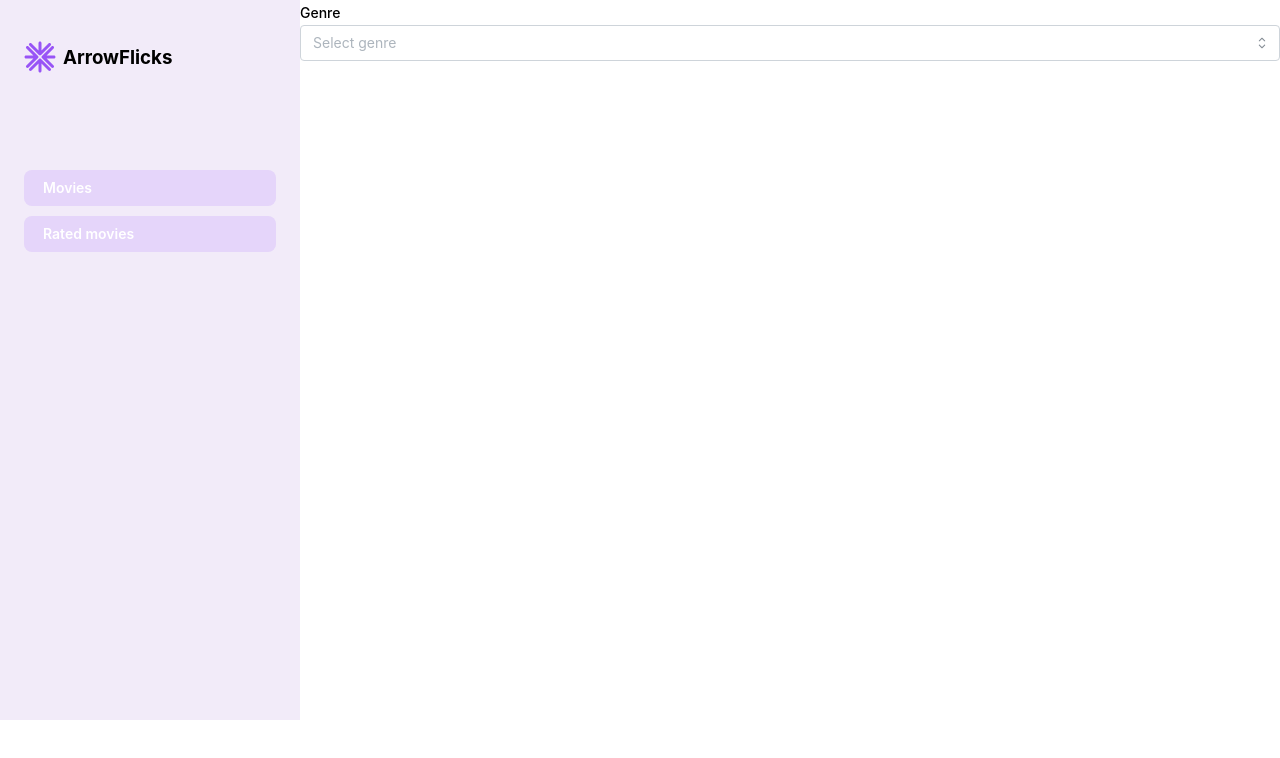
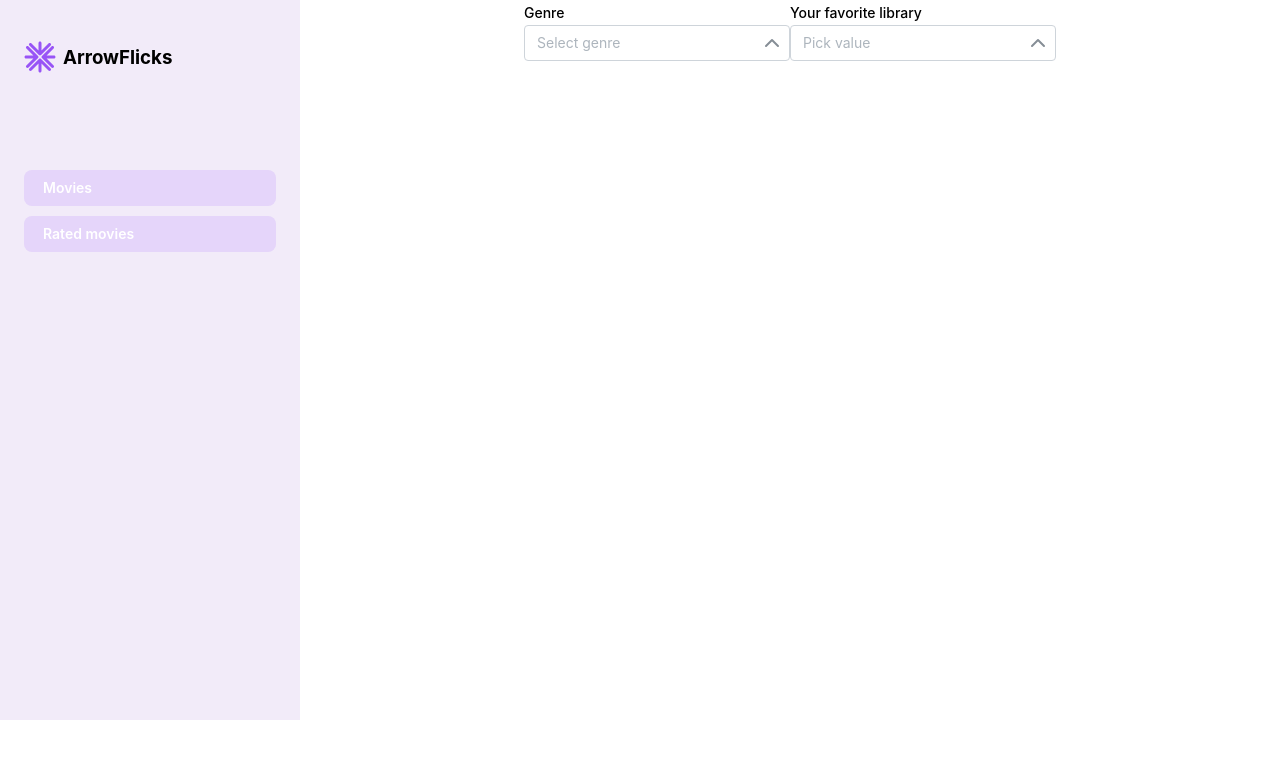
Before and after one commit to Alex991995/App-movie, a React (Vite) app in the folder frontend/: page / in a window 1280 px wide. Shown: the top 758 px of the page. Built offline with nearby package versions, Linux system fonts and the light colour scheme; no server answers.

Commit message:
add selector for sortting

```diff
--- a/frontend/package.json
+++ b/frontend/package.json
@@ -14,6 +14,7 @@
     "@mantine/hooks": "^7.9.1",
     "@mantine/modals": "^7.9.1",
     "@reduxjs/toolkit": "^2.2.3",
+    "@tabler/icons-react": "^3.3.0",
     "react": "^18.2.0",
     "react-dom": "^18.2.0",
     "react-redux": "^9.1.2",
--- a/frontend/src/App.tsx
+++ b/frontend/src/App.tsx
@@ -1,16 +1,11 @@
-import { MantineProvider } from '@mantine/core';
+import { MantineProvider, Container } from '@mantine/core';
 import NavBar from './components/NavBar';
 import { Route, Routes } from 'react-router-dom';
 import AllMovies from './pages/AllMovies';
 import Movie from './pages/Movie';
 import RatedMovies from './pages/RatedMovies';
 
-
-
 function App() {
-
-
-
   // useEffect(() => {
   //   fetch('/api/movie/2')
   //     .then(data => data.json())
@@ -29,11 +24,15 @@ function App() {
     <MantineProvider>
       <main className="main">
         <NavBar />
-        <Routes>
-          <Route index element={<AllMovies/>}/>
-          <Route path='movies/:movie_id' element={<Movie/>}/>
-          <Route path='rated' element={<RatedMovies/>}/>
-      </Routes>
+        <Container>
+        {/* <div className="container"> */}
+          <Routes>
+            <Route index element={<AllMovies />} />
+            <Route path="movies/:movie_id" element={<Movie />} />
+            <Route path="rated" element={<RatedMovies />} />
+          </Routes>
+          </Container>
+        {/* </div> */}
       </main>
     </MantineProvider>
   );
--- a/frontend/src/components/MultiSelector.tsx
+++ b/frontend/src/components/MultiSelector.tsx
@@ -1,29 +1,43 @@
 import { MultiSelect } from '@mantine/core';
-import React, { useEffect } from 'react';
+import React, { useEffect, useState } from 'react';
 import { useAppDispatch, useAppSelector } from '../features/hooks/reduxHooks';
+import { fetchGenres } from '../features/slices/acyncThunck';
 import { selectGenres } from '../features/slices/genresSlice';
-import { fetchGenres } from '../features/slices/acyncThunck';
+import { IconChevronUp, IconChevronDown } from '@tabler/icons-react';
 
-interface MultiSelectorProps{
-  setGenres:  React.Dispatch<React.SetStateAction<string[]>>
+interface MultiSelectorProps {
+  setGenresId: React.Dispatch<React.SetStateAction<number[]>>;
 }
 
-function MultiSelector({setGenres}:MultiSelectorProps) {
+function MultiSelector({ setGenresId }: MultiSelectorProps) {
+  const [genres, setGenres] = useState<string[]>([]);
+  const [focus, setFocus ] = useState(false)
+  const storeGenres = useAppSelector(selectGenres);
+  const dispatch = useAppDispatch();
 
-  const genres = useAppSelector(selectGenres)
-  const dispatch = useAppDispatch()
 
-  useEffect(()=>{
-    dispatch(fetchGenres())
-  },[])
+  useEffect(() => {
+    const arrId: number[] = [];
+    storeGenres?.genres.forEach(item => {
+      if (genres.includes(item.name)) arrId.push(item.id);
+    });
+    setGenresId(arrId);
+  }, [genres]);
 
-  console.log(genres)
+  useEffect(() => {
+    dispatch(fetchGenres());
+  }, []);
+
   return (
     <MultiSelect
       onChange={setGenres}
+      rightSection={focus ? <IconChevronDown/> : <IconChevronUp/>}
+      onClick={()=>setFocus(!focus)}
+      onBlur={()=>setFocus(false)}
       label="Genre"
       placeholder="Select genre"
-      data={genres?.genres.map(item => item.name)}
+      data={storeGenres?.genres.map(item => item.name)}
+      comboboxProps={{ transitionProps: { transition: 'pop', duration: 200 } }}
     />
   );
 }
--- /dev/null
+++ b/frontend/src/components/SelectorSort.tsx
@@ -0,0 +1,34 @@
+import { Select } from '@mantine/core';
+import { IconChevronDown, IconChevronUp } from '@tabler/icons-react';
+import { useEffect, useState } from 'react';
+import { objSort } from '../features/constants';
+
+interface SelectorSortProps {
+  setNameSortId: React.Dispatch<React.SetStateAction<string>>;
+}
+
+function SelectorSort({ setNameSortId }: SelectorSortProps) {
+  const [focus, setFocus] = useState(false);
+  const [valueSort, setValueSort] = useState<string | null>('');
+
+  useEffect(() => {
+    objSort.forEach(item => {
+      if (item.name === valueSort) setNameSortId(item.nameSort);
+    });
+  }, [valueSort]);
+
+  return (
+    <Select
+      rightSection={focus ? <IconChevronDown /> : <IconChevronUp />}
+      onChange={setValueSort}
+      onClick={() => setFocus(!focus)}
+      onBlur={() => setFocus(false)}
+      label="Your favorite library"
+      placeholder="Pick value"
+      data={objSort.map(item => item.name)}
+      comboboxProps={{ transitionProps: { transition: 'pop', duration: 200 } }}
+    />
+  );
+}
+
+export default SelectorSort;
--- /dev/null
+++ b/frontend/src/features/constants.ts
@@ -0,0 +1,13 @@
+export const objSort = [
+  {
+    name: 'Most Popular',
+    nameSort: 'popularity.asc'
+  },
+  {
+    name: 'Least Popular',
+    nameSort: 'popularity.desc'
+  },
+
+
+
+];
--- a/frontend/src/index.css
+++ b/frontend/src/index.css
@@ -8,6 +8,10 @@ body {
 .main {
   display: grid;
   grid-template-columns: minmax(auto, 300px) 1fr;
+}
+.container{
+  max-width: 980px;
+  margin: 0 auto;
 }
 
 a {
--- a/frontend/src/pages/AllMovies.tsx
+++ b/frontend/src/pages/AllMovies.tsx
@@ -3,30 +3,37 @@ import { selectMovies } from '../features/slices/moviesSlice';
 import { useAppDispatch, useAppSelector } from '../features/hooks/reduxHooks';
 import { fetchMovies } from '../features/slices/acyncThunck';
 import MultiSelector from '../components/MultiSelector';
+import styles from '../styles/allMovies.module.css';
+import SelectorSort from '../components/SelectorSort';
+
 
 function AllMovies() {
   const movies = useAppSelector(selectMovies);
   const dispatch = useAppDispatch();
-  const [genres, setGenres ] = useState<string[]>([])
 
+  const [genresId, setGenresId] = useState<number[]>([]);
+  const [nameSortId, setNameSortId] = useState('')
 
   const userData = {
     release_year: '2010',
     vote_average_gte: '1',
     vote_average_lte: '2',
-    sort_by: 'popularity.desc',
+    sort_by: nameSortId,
     page: '1',
-    with_genres: genres.join(',')
+    with_genres: genresId.join(','),
   };
 
   useEffect(() => {
     dispatch(fetchMovies(userData));
-  }, []);
+  }, [genresId, nameSortId]);
 
-  console.log(movies);
+
   return (
     <section>
-      <MultiSelector setGenres={setGenres} />
+      <div className={styles.boxFileter}>
+        <MultiSelector setGenresId={setGenresId} />
+        <SelectorSort setNameSortId={setNameSortId}  />
+      </div>
     </section>
   );
 }
--- /dev/null
+++ b/frontend/src/styles/allMovies.module.css
@@ -0,0 +1,3 @@
+.boxFileter {
+  display: flex;
+}
```
Also changed, not shown: 1 other file (tests, documents, lock files or other folders).
